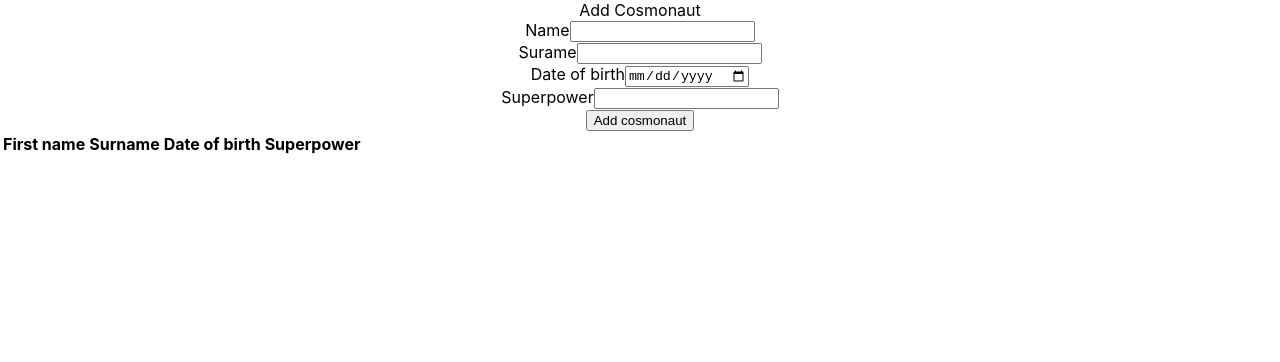
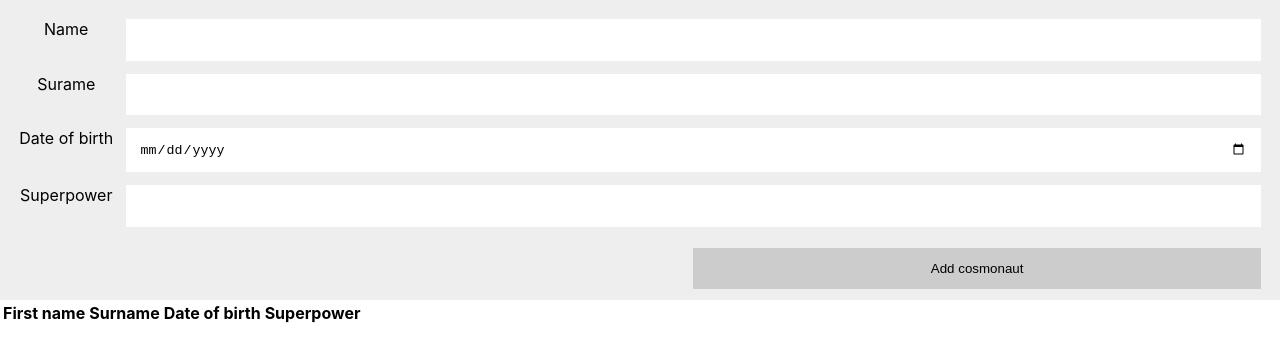
Before and after one commit to TomasLesicko/cosmonaut-web-app, a React (Create React App) app: page / in a window 1280 px wide. Shown: the top 362 px of the page. Built offline with nearby package versions, Linux system fonts and the light colour scheme.

Commit message:
form styling

```diff
--- a/src/CosmonautForm.js
+++ b/src/CosmonautForm.js
@@ -37,24 +37,16 @@ class CosmonautForm extends Component {
         const {name, surname, birth, superpower} = this.state
 
         return (
-            <div className="cosmonautFormDiv">Add Cosmonaut
-                <form>
-                    <label htmlFor="name">Name
+            <div className="cosmonautFormDiv">
+                <form className="form-add-cosmonaut">
+                    <label htmlFor="name">Name</label>
                         <input type="text" name="name" id="name" value={name} onChange={this.handleAddCosmonautChange} ></input>
-                    </label>
-                    <br/>
-                    <label htmlFor="surame">Surame
+                    <label htmlFor="surame">Surame</label>
                         <input type="text" name="surname" id="surname" value={surname} onChange={this.handleAddCosmonautChange} ></input>
-                    </label>
-                    <br/>
-                    <label htmlFor="birth">Date of birth
+                    <label htmlFor="birth">Date of birth</label>
                         <input type="date" name="birth" id="birth" value={birth} onChange={this.handleAddCosmonautChange} ></input>
-                    </label>
-                    <br/>
-                    <label htmlFor="superpower">Superpower
+                    <label htmlFor="superpower">Superpower</label>
                         <input type="text" name="superpower" id="superpower" value={superpower} onChange={this.handleAddCosmonautChange} ></input>
-                    </label>
-                    <br />
                     <input type="button" value="Add cosmonaut" onClick={this.onCosmonautFormSubmit}/>
                 </form>
             </div>
--- a/src/index.css
+++ b/src/index.css
@@ -24,3 +24,34 @@ code {
     background-color: red;
     border-radius: 20%;
 }
+
+.form-add-cosmonaut {
+    display: grid;
+    grid-template-columns: [labels] auto [fields] 2fr;
+    grid-auto-flow: row;
+    grid-gap: .8em;
+    background: #eee;
+    padding: 1.2em;
+}
+
+.form-add-cosmonaut > label {
+    grid-column: labels;
+    grid-row: auto;
+}
+
+.form-add-cosmonaut > input,
+.form-add-cosmonaut > textarea
+.form-add-cosmonaut > input[type=button] {
+    grid-column: fields;
+    grid-row: auto;
+    padding: 1em;
+    border: none;
+}
+
+.form-add-cosmonaut > input[type=button] {
+    background-color: #ccc;
+    width: 50%;
+    position: relative;
+    left: 50%;
+    top: 20%;
+}
```
